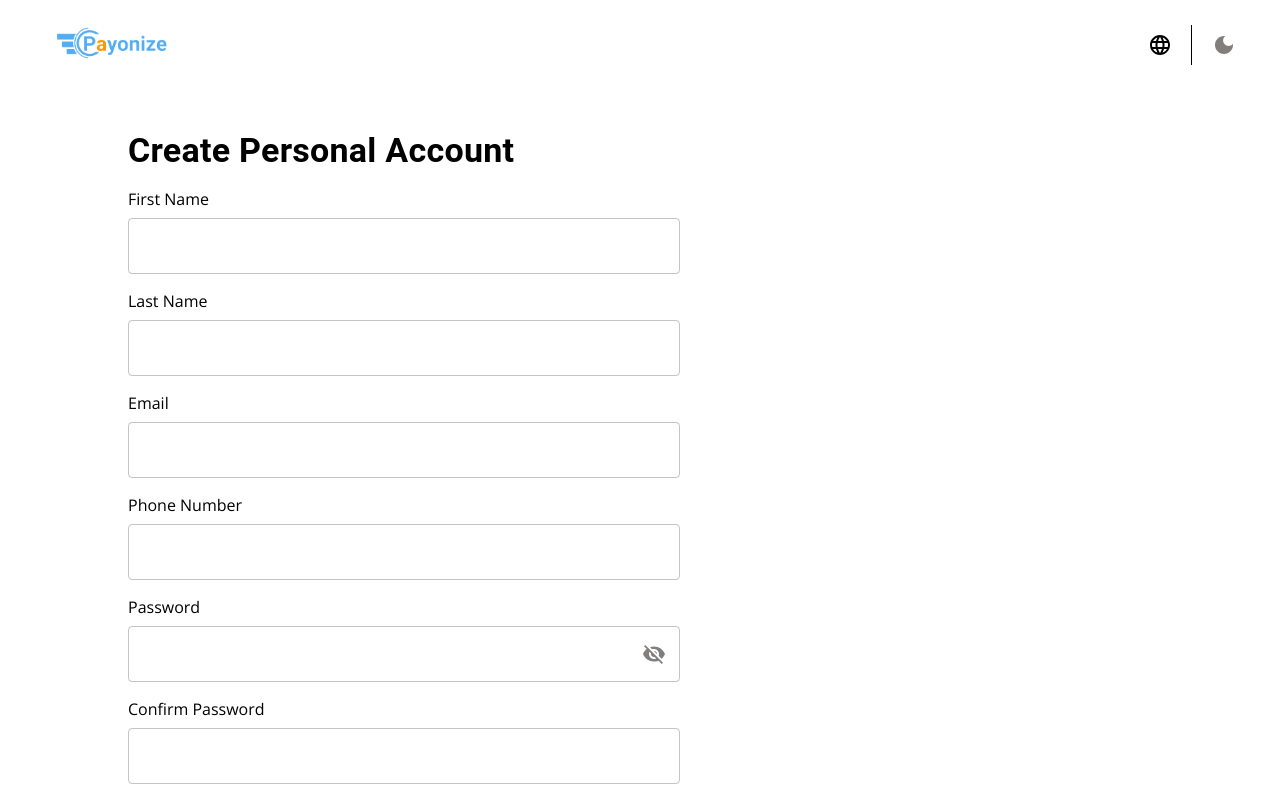
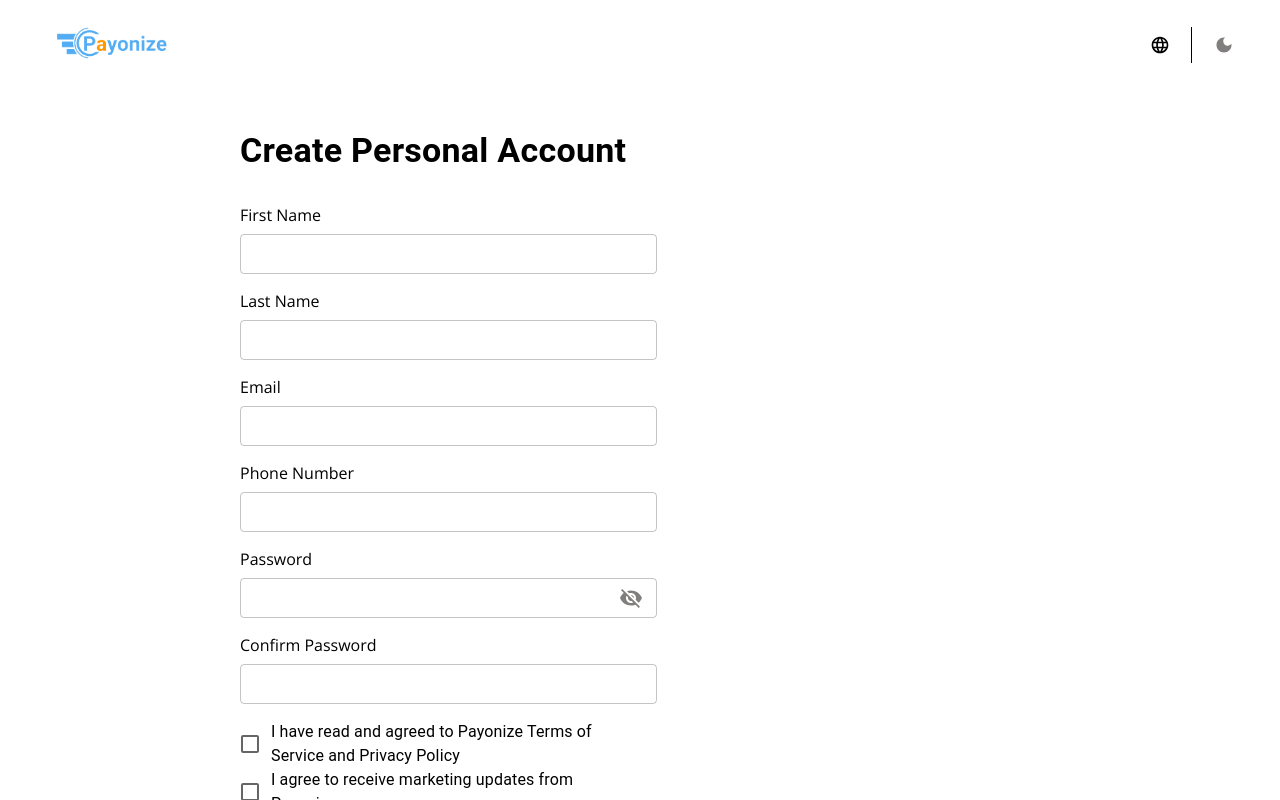
Before and after one commit to doseamp/web-frontend, a React (Create React App) app: page /signup in a window 1280 px wide. Shown: the top 800 px of the page. Built offline with nearby package versions, Linux system fonts and the light colour scheme; no server answers.

Commit message:
Completed utils setup on signup UI

```diff
--- a/src/components/Navbar.jsx
+++ b/src/components/Navbar.jsx
@@ -13,10 +13,10 @@ const Navbar = () => {
             size="large"
             sx={{ borderRadius: 0, borderRight: 1, color: "#000000" }}
           >
-            <LanguageIcon />
+            <LanguageIcon fontSize="small" />
           </Button>
           <Button size="large" sx={{ color: "#817e7e" }}>
-            <DarkModeIcon />
+            <DarkModeIcon fontSize="small" />
           </Button>
         </Stack>
       </Toolbar>
--- a/src/contexts/AuthContext.js
+++ b/src/contexts/AuthContext.js
@@ -1,4 +1,4 @@
-import React, { createContext, useEffect, useState } from "react";
+import React, { createContext, useContext, useEffect, useState } from "react";
 import axios from "axios";
 import {
   getAuth,
@@ -7,6 +7,7 @@ import {
   signInWithEmailAndPassword,
 } from "firebase/auth";
 import { signInWithGoogle } from "../firebase";
+import { UtilsContext } from "./UtilsContext";
 
 const baseUrl = process.env.REACT_APP_BASE_URL;
 const auth = getAuth();
@@ -16,6 +17,8 @@ export const AuthContext = createContext();
 const AuthContextProvider = (props) => {
   const [user, setUser] = useState(null);
   const [loading, setLoading] = useState(false);
+  const { errorMsg } = useContext(UtilsContext);
+  const { setErrorMsg } = useContext(UtilsContext);
 
   useEffect(() => {
     onAuthStateChanged(auth, (user) => {
@@ -32,12 +35,14 @@ const AuthContextProvider = (props) => {
       password,
       confirmPassword
     ) {
-      if (password !== confirmPassword) {
-        return Error({ error: "Mismatched password" });
-      }
-
       try {
         setLoading(true);
+        if (password !== confirmPassword) {
+          setLoading(false);
+          setErrorMsg({ confirmPassword: "Passwords are not the same" });
+          throw Error("Passwords are not the same");
+        }
+
         const { data } = await axios({
           method: "post",
           url: `${baseUrl}/auth/register`,
@@ -52,7 +57,20 @@ const AuthContextProvider = (props) => {
         setLoading(false);
         console.log(data);
       } catch (error) {
-        console.error(error);
+        console.log("error");
+        console.error(error.response.data);
+        if (
+          error.response.data.message ===
+          "The email address is already in use by another account."
+        )
+          setErrorMsg({ email: "This email is already in use" });
+
+        if (error.response.data.message.includes("password"))
+          setErrorMsg({
+            password:
+              "Password must be at least 8 characters with 1 letter and 1 number",
+          });
+
         setLoading(false);
         return { error: error.message };
       }
--- /dev/null
+++ b/src/contexts/UtilsContext.js
@@ -0,0 +1,19 @@
+import React, { createContext, useState } from "react";
+
+export const UtilsContext = createContext();
+
+const UtilsContextProvider = (props) => {
+  const [errorMsg, setErrorMsg] = useState({
+    email: null,
+    password: null,
+    confirmPassword: null,
+  });
+
+  return (
+    <UtilsContext.Provider value={{ errorMsg, setErrorMsg }}>
+      {props.children}
+    </UtilsContext.Provider>
+  );
+};
+
+export default UtilsContextProvider;
--- a/src/index.js
+++ b/src/index.js
@@ -4,13 +4,16 @@ import "./index.css";
 import App from "./App";
 import reportWebVitals from "./reportWebVitals";
 import AuthContextProvider from "./contexts/AuthContext";
+import UtilsContextProvider from "./contexts/UtilsContext";
 
 const root = ReactDOM.createRoot(document.getElementById("root"));
 root.render(
   <React.StrictMode>
-    <AuthContextProvider>
-      <App />
-    </AuthContextProvider>
+    <UtilsContextProvider>
+      <AuthContextProvider>
+        <App />
+      </AuthContextProvider>
+    </UtilsContextProvider>
   </React.StrictMode>
 );
 
--- a/src/pages/Signup.jsx
+++ b/src/pages/Signup.jsx
@@ -11,10 +11,12 @@ import {
   Checkbox,
   Button,
   CircularProgress,
+  FormHelperText,
 } from "@mui/material";
 
 import VisibilityOffIcon from "@mui/icons-material/VisibilityOff";
 import { AuthContext } from "../contexts/AuthContext";
+import { UtilsContext } from "../contexts/UtilsContext";
 
 const Signup = () => {
   const [firstName, setFirstName] = useState();
@@ -27,8 +29,10 @@ const Signup = () => {
   const [acceptMU, setAcceptMU] = useState(false);
   const [togglePassword, setTogglePassword] = useState("password");
   const [visibilityColor, setVisibilityColor] = useState("817e7e");
+
   const { loading } = useContext(AuthContext);
   const handleClick = useContext(AuthContext);
+  const { errorMsg } = useContext(UtilsContext);
 
   console.log(loading);
   const handleChange = {
@@ -44,8 +48,8 @@ const Signup = () => {
   return (
     <Container>
       <Grid container spacing={2} sx={{ px: 2 }}>
-        <Grid item xs={12} md={6} sx={{ ml: { md: 6 } }}>
-          <Typography variant="h4" sx={{ fontWeight: "bold", pb: 2 }}>
+        <Grid item xs={12} md={5} sx={{ ml: { md: 20 }, p: { md: 5 } }}>
+          <Typography variant="h4" sx={{ fontWeight: "bold", pb: 4 }}>
             Create Personal Account
           </Typography>
 
@@ -67,9 +71,13 @@ const Signup = () => {
               type="text"
               fullWidth
               required
+              size="small"
               sx={{ mt: 1, mb: 2 }}
               onChange={(e) => {
                 setFirstName(e.target.value);
+              }}
+              inputProps={{
+                minLength: 3,
               }}
             />
 
@@ -78,9 +86,13 @@ const Signup = () => {
               type="text"
               fullWidth
               required
+              size="small"
               sx={{ mt: 1, mb: 2 }}
               onChange={(e) => {
                 setLastName(e.target.value);
+              }}
+              inputProps={{
+                minLength: 3,
               }}
             />
 
@@ -89,20 +101,31 @@ const Signup = () => {
               type="email"
               fullWidth
               required
-              sx={{ mt: 1, mb: 2 }}
+              size="small"
+              sx={{ mt: 1 }}
               onChange={(e) => {
                 setEmail(e.target.value);
               }}
             />
+            <FormHelperText error sx={{ mb: 2 }}>
+              {errorMsg.email}
+            </FormHelperText>
 
             <label>Phone Number</label>
             <TextField
               type="tel"
               fullWidth
               required
+              size="small"
               sx={{ mt: 1, mb: 2 }}
               onChange={(e) => {
                 setPhoneNumber(e.target.value);
+              }}
+              inputProps={{
+                inputMode: "numeric",
+                pattern: "[0-9]*",
+                minLength: 10,
+                maxLength: 12,
               }}
             />
 
@@ -111,7 +134,8 @@ const Signup = () => {
               type={togglePassword}
               fullWidth
               required
-              sx={{ mt: 1, mb: 2 }}
+              size="small"
+              sx={{ mt: 1 }}
               InputProps={{
                 endAdornment: (
                   <InputAdornment
@@ -133,15 +157,22 @@ const Signup = () => {
               }}
               onChange={(e) => setPassword(e.target.value)}
             />
+            <FormHelperText error sx={{ mb: 2 }}>
+              {errorMsg.password}
+            </FormHelperText>
 
             <label>Confirm Password</label>
             <TextField
               type="password"
               fullWidth
               required
-              sx={{ mt: 1, mb: 2 }}
+              size="small"
+              sx={{ mt: 1 }}
               onChange={(e) => setConfirmPassword(e.target.value)}
             />
+            <FormHelperText error sx={{ mb: 2 }}>
+              {errorMsg.confirmPassword}
+            </FormHelperText>
 
             <FormControlLabel
               label="I have read and agreed to Payonize Terms of Service and Privacy Policy"
@@ -164,7 +195,7 @@ const Signup = () => {
               type="submit"
               variant="contained"
               fullWidth
-              disabled={acceptTnC === false || acceptMU === false}
+              disabled={acceptTnC === false || loading}
               sx={{
                 py: 1.5,
                 px: 3,
@@ -174,7 +205,7 @@ const Signup = () => {
               }}
             >
               {loading ? (
-                <CircularProgress size={"1.5rem"} sx={{ color: "#ffffff" }} />
+                <CircularProgress size={"1.5rem"} sx={{ color: "#54adf3" }} />
               ) : (
                 "Create Personal Account"
               )}
```
